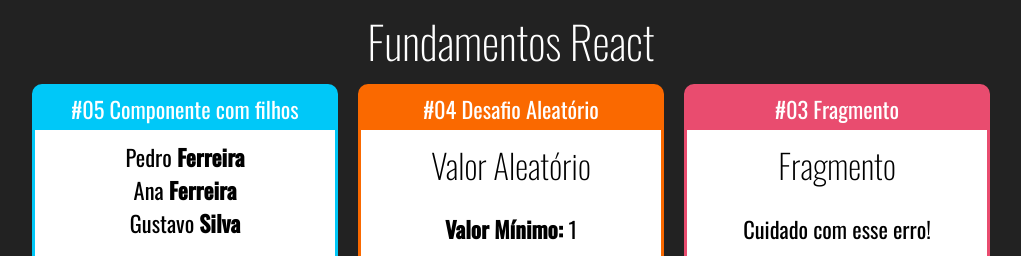
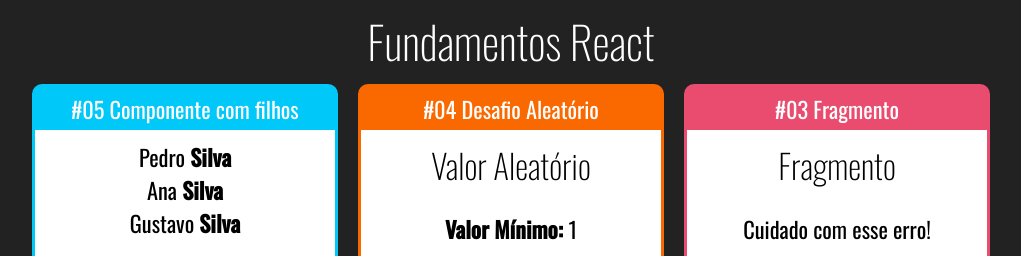
Before and after one commit to Paulosmj/Curso-React, a React (Create React App) app: page / in a window 1280 px wide. Shown: the top 256 px of the page, without its empty margins (129-1150 px from the left). Built offline with nearby package versions, Linux system fonts and the light colour scheme.

Commit message:
Components com filhos #2

```diff
--- a/src/App.jsx
+++ b/src/App.jsx
@@ -3,6 +3,7 @@
 import React from 'react';
 
 import Familia from './components/basicos/Familia';
+import FamiliaMembro from './components/basicos/FamiliaMembro';
 import Card from './components/basicos/layout/Card';
 import Primeiro from './components/basicos/Primeiro';
 import ComParametro from './components/basicos/ComParametro';
@@ -15,7 +16,11 @@
 
     <div className="Cards">
       <Card titulo="#05 Componente com filhos" color="#00C8F8">
-        <Familia sobrenome="Ferreira" />
+        <Familia sobrenome="Silva">
+          <FamiliaMembro nome="Pedro" />
+          <FamiliaMembro nome="Ana" />
+          <FamiliaMembro nome="Gustavo" />
+        </Familia>
       </Card>
 
       <Card titulo="#04 Desafio Aleatório" color="#FA6900">
--- a/src/components/basicos/Familia.jsx
+++ b/src/components/basicos/Familia.jsx
@@ -1,13 +1,12 @@
 /* eslint-disable */
-import React from 'react';
-import FamiliaMembro from './FamiliaMembro';
+import React, { cloneElement } from 'react';
 
 export default (props) => {
   return (
     <div>
-      <FamiliaMembro nome="Pedro" sobrenome={props.sobrenome} />
-      <FamiliaMembro nome="Ana" {...props} />
-      <FamiliaMembro nome="Gustavo" sobrenome="Silva" />
+      {props.children.map((child, i) => {
+        return cloneElement(child, { ...props, key: i });
+      })}
     </div>
   );
 };
```
